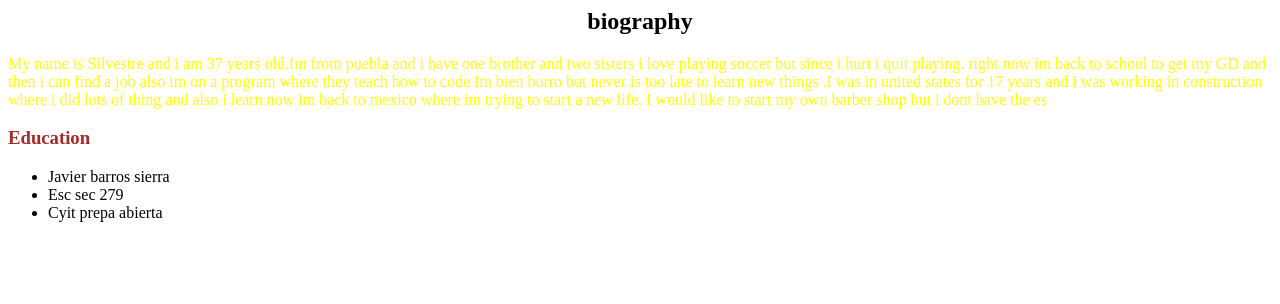
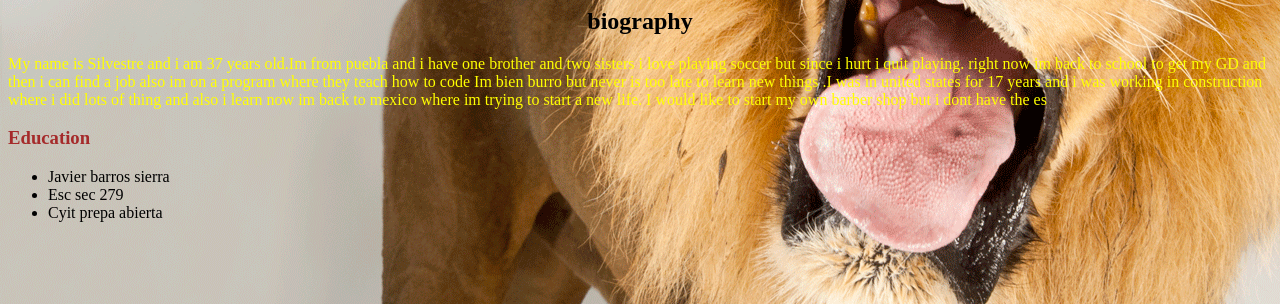
Before and after one commit to silvestrearellano/silvetrearellano.github.io, a plain HTML site: page index.html in a window 1280 px wide. Shown: the part 496-800 px from the top of the page. Drawn offline with Linux system fonts and the light colour scheme.

Commit message:
move pictures

```diff
--- a/index.html
+++ b/index.html
@@ -3,7 +3,7 @@
   <head>
     <link href="style.css" rel="stylesheet" type="text/css">
     <meta charset="utf-8">
-<title></title>
+<title>projets</title>
   </head>
   <body>
    <h1><center>silvestre arellano</center></h1>
--- a/style.css
+++ b/style.css
@@ -2,7 +2,7 @@ h1{
   color: Green;
 }
 body{
-  background-image: url("/home/hc039/Pictures/photoark-lion.ngsversion.1466004832449.png");
+  background-image: url("photoark-lion.ngsversion.1466004832449.png");
 }
 h3{
   color: brown;
```
Also changed, not shown: photoark-lion.ngsversion.1466004832449.png (added).
